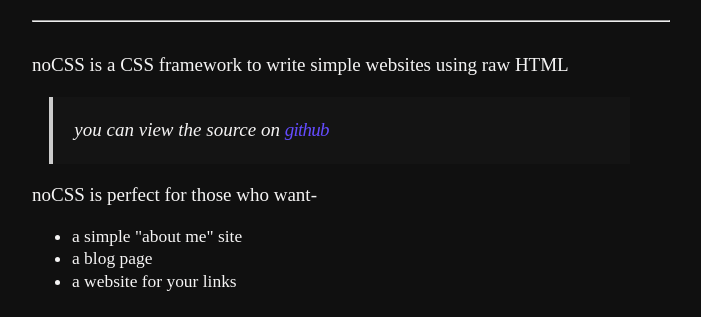
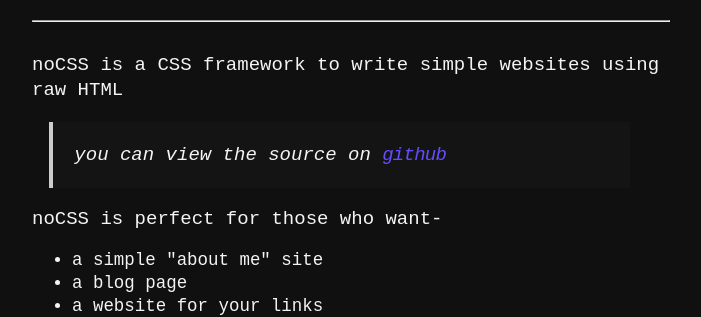
Before and after one commit to utoshu/noCSS, a website: page index.html in a window 1280 px wide. Shown: the part 128-445 px from the top of the page, without its empty margins (289-990 px from the left). Drawn offline with Linux system fonts and the light colour scheme; a small style sheet from the web is missing.

Commit message:
fixed font issue

```diff
--- a/nocss.css
+++ b/nocss.css
@@ -49,7 +49,7 @@
 
 body, html {
     color: var(--text);
-    font-family: var(--example-font);
+    font-family: var(--mono-font);
     background-color: var(--bg);
     font-size: 1.09rem;
     line-height: 1.3;
```
Also changed, not shown: nocss.min.css.
